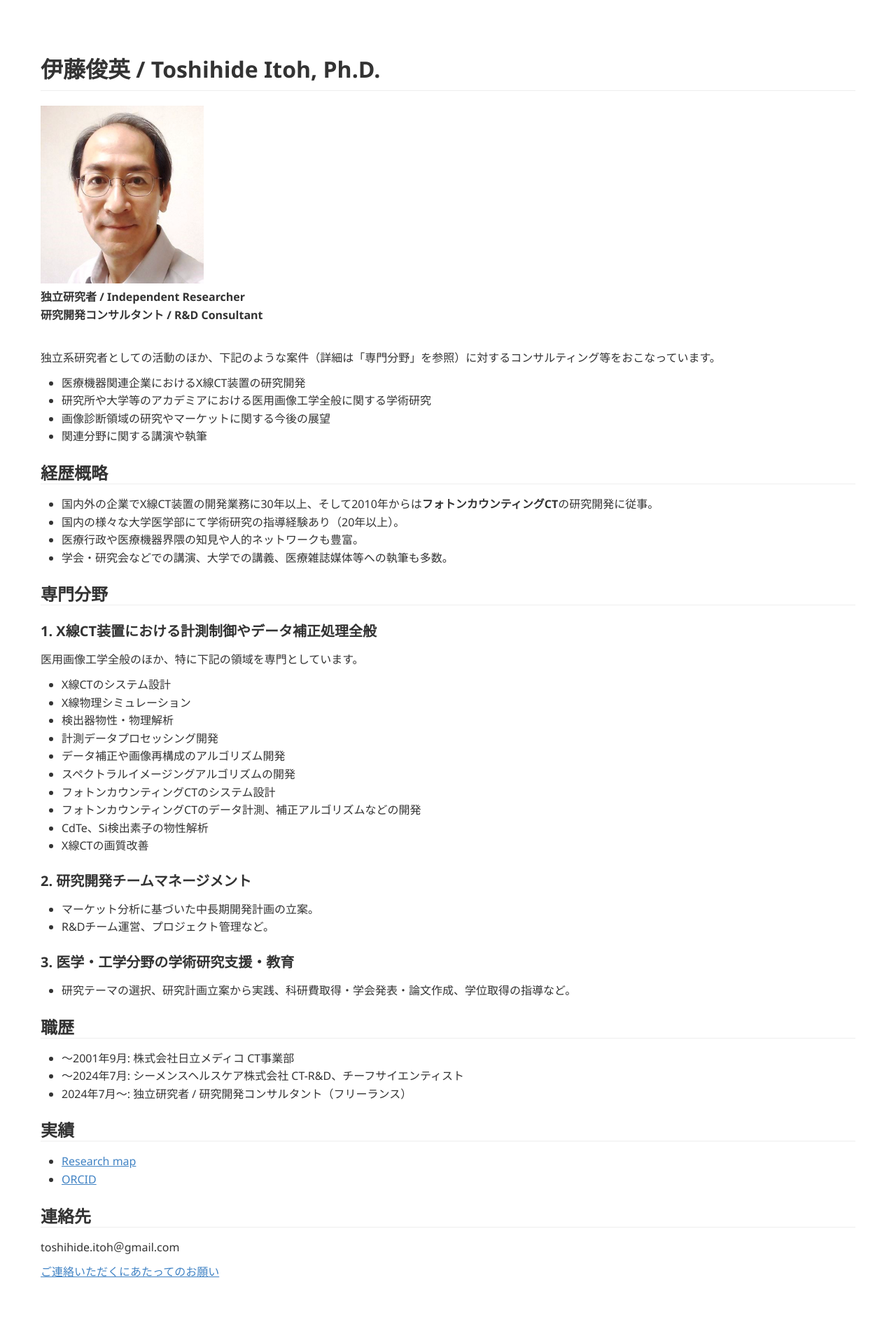
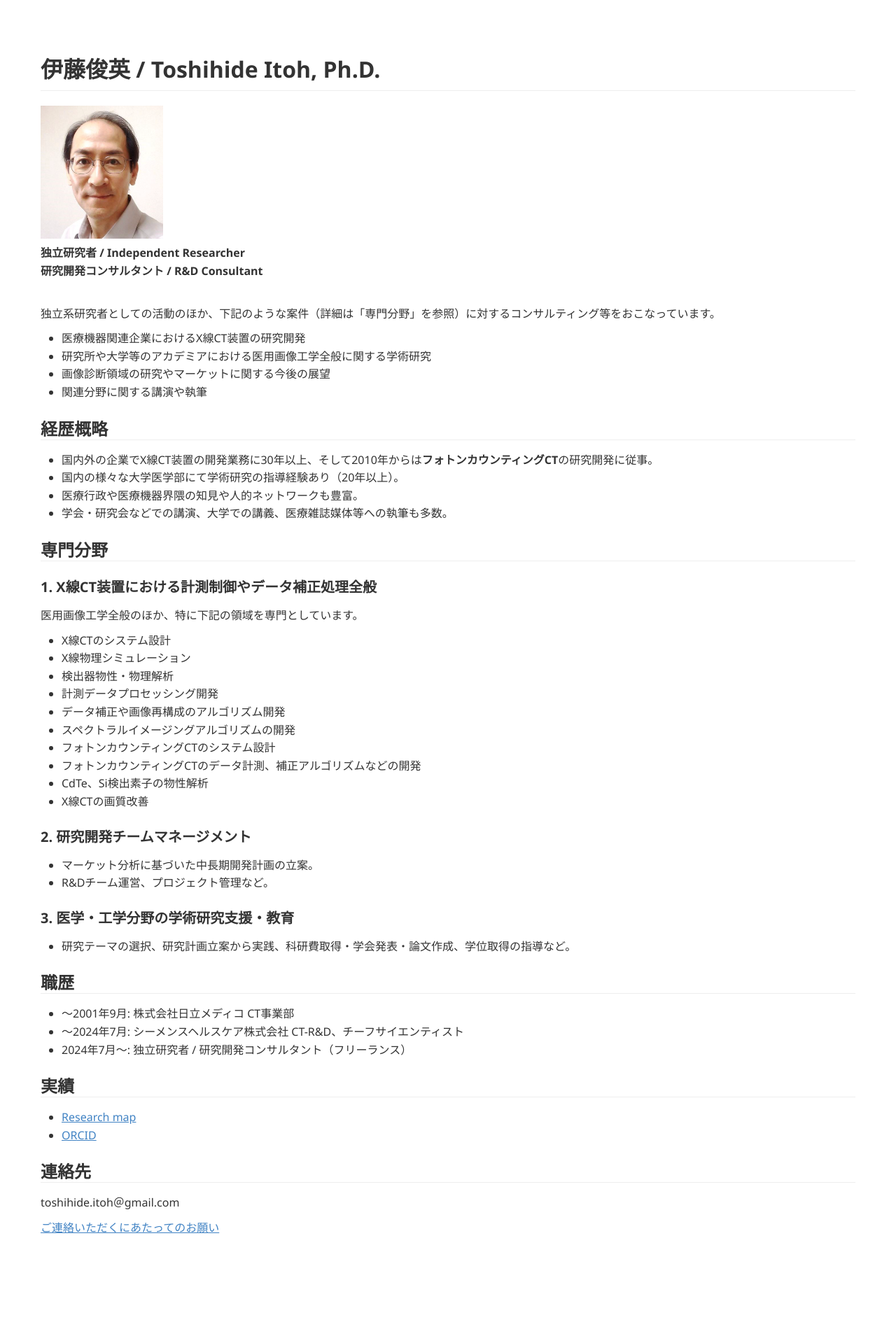
Before and after one commit to tnitoh/tnitoh.github.io, a Jekyll site: the page built from index.md, in a window 1280 px wide. Shown: the whole page at 70% size. Built offline with Jekyll 4.4.1, drawn with Linux system fonts in a browser that asks for light colours; Markdown is read by kramdown in place of the engine named in the settings; after the commit the page ends 1836 px from its top, so only the background shows below that.

Commit message:
Update index.md

```diff
--- a/index.md
+++ b/index.md
@@ -5,7 +5,7 @@ title: Website of Toshihide Itoh, Ph.D.
 
 # 伊藤俊英 / Toshihide Itoh, Ph.D.
 
-<img src='toshi_itoh.png' width='20%'> <br>
+<img src='toshi_itoh.png' width='15%'> <br>
 **独立研究者 / Independent Researcher** <br>
 **研究開発コンサルタント / R&D Consultant** <br>
 <br>
```
